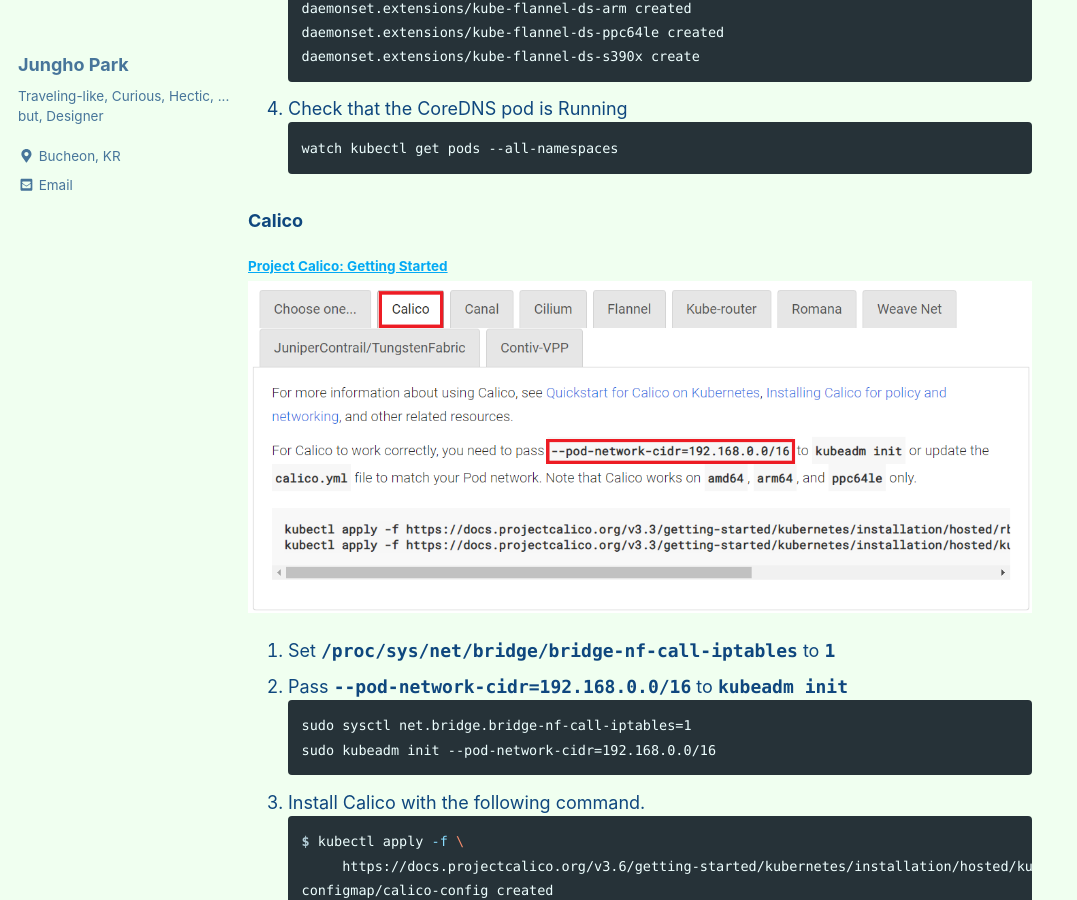
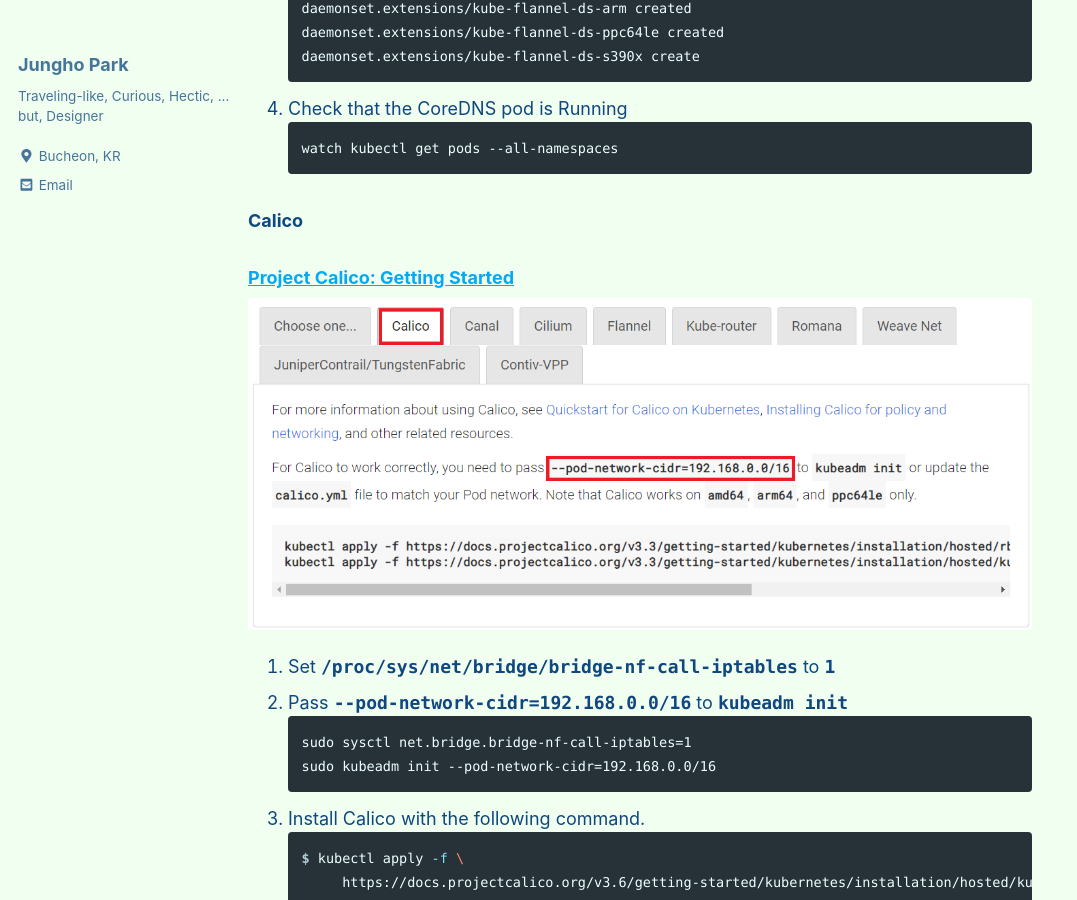
Before and after one commit to unipark00/tekrepo, a Jekyll site: the page built from _posts/2019-04-07-configure-k8s-cluster.md, in a window 1280 px wide and 900 px high, scrolled down 3349 px. Shown: the whole window, without its empty margins (0-1077 px from the left). Built offline with Jekyll 4.4.1, drawn with Linux system fonts in a browser that asks for light colours; cached includes are drawn as plain includes.

````diff
--- a/_posts/2019-04-07-configure-k8s-cluster.md
+++ b/_posts/2019-04-07-configure-k8s-cluster.md
@@ -101,7 +101,7 @@ watch kubectl get pods --all-namespaces
 ```
 
 ### Calico
-#### [Project Calico: Getting Started](https://docs.projectcalico.org/v3.6/getting-started/kubernetes/)
+### [Project Calico: Getting Started](https://docs.projectcalico.org/v3.6/getting-started/kubernetes/)
 ![calico](https://github.com/unipark00/tekrepo/blob/master/_posts/20190418_182218.png?raw=true)
 1. Set **`/proc/sys/net/bridge/bridge-nf-call-iptables`** to **`1`**
 2. Pass **`--pod-network-cidr=192.168.0.0/16`** to **`kubeadm init`**
````
